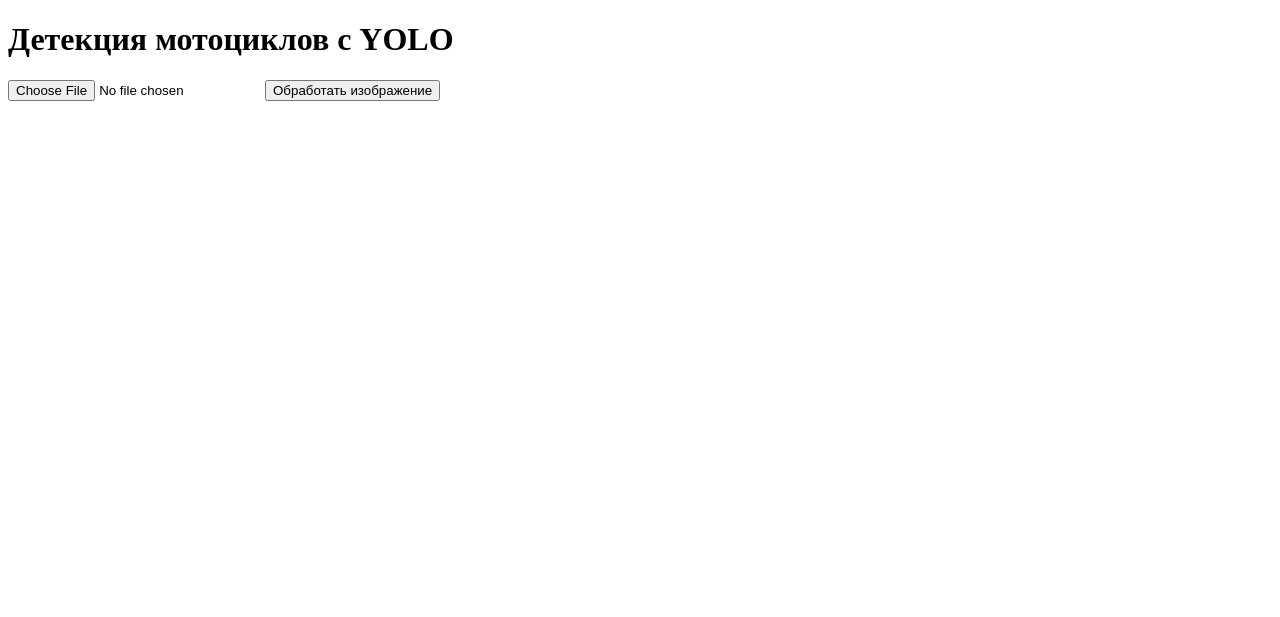
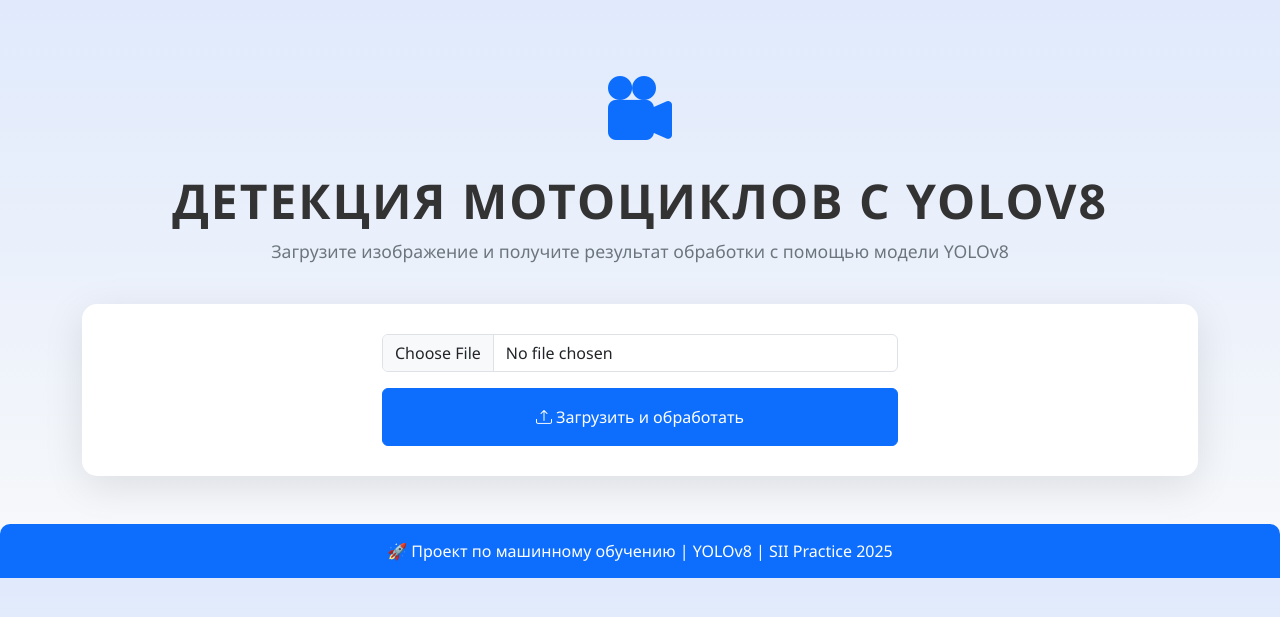
Before and after one commit to maxim1903/sii_-practice, a Flask app: page / in a window 1280 px wide. Shown: the top 617 px of the page. Run offline with Flask 3, Linux system fonts and the light colour scheme.

Commit message:
Add web part

```diff
--- a/webapp/templates/index.html
+++ b/webapp/templates/index.html
@@ -1,22 +1,182 @@
 <!DOCTYPE html>
-<html lang="en">
+<html lang="ru">
 <head>
-  <meta charset="UTF-8">
-  <title>Motorcycle Detector</title>
+    <meta charset="UTF-8">
+    <meta name="viewport" content="width=device-width, initial-scale=1">
+    <title>Детекция мотоциклов с YOLOv8</title>
+
+    <!-- Bootstrap -->
+    <link href="https://cdn.jsdelivr.net/npm/bootstrap@5.3.3/dist/css/bootstrap.min.css" rel="stylesheet">
+    <link href="https://cdn.jsdelivr.net/npm/bootstrap-icons@1.10.5/font/bootstrap-icons.css" rel="stylesheet">
+
+    <!-- Custom CSS -->
+    <style>
+        body {
+            background: linear-gradient(to bottom, #e0eafc, #f8f9fa);
+            font-family: 'Segoe UI', Tahoma, Geneva, Verdana, sans-serif;
+            color: #212529;
+        }
+
+        .container {
+            padding-top: 60px;
+        }
+
+        .title {
+            font-size: 3rem;
+            font-weight: 700;
+            color: #333;
+            letter-spacing: 2px;
+            text-transform: uppercase;
+        }
+
+        .subtitle {
+            font-size: 1.1rem;
+            color: #6c757d;
+            margin-bottom: 40px;
+        }
+
+        .upload-section {
+            background: #fff;
+            border-radius: 15px;
+            padding: 30px;
+            box-shadow: 0 10px 40px rgba(0, 0, 0, 0.1);
+            transition: transform 0.3s ease-in-out;
+        }
+
+        .upload-section:hover {
+            transform: scale(1.02);
+        }
+
+        .image-grid {
+            display: flex;
+            gap: 30px;
+            justify-content: center;
+            margin-top: 50px;
+            flex-wrap: wrap;
+            transition: transform 0.5s ease;
+        }
+
+        .image-box {
+            width: 45%;
+            transition: transform 0.5s ease;
+        }
+
+        .image-box:hover {
+            transform: scale(1.05);
+        }
+
+        .card-img {
+            max-height: 500px;
+            width: 100%;
+            object-fit: contain;
+            border-radius: 10px;
+            box-shadow: 0 8px 25px rgba(0, 0, 0, 0.15);
+        }
+
+        .card-header {
+            background-color: #0d6efd;
+            color: #fff;
+            font-weight: bold;
+            text-transform: uppercase;
+            padding: 15px;
+            font-size: 1.2rem;
+            border-radius: 10px 10px 0 0;
+        }
+
+        .footer {
+            background-color: #0d6efd;
+            color: white;
+            padding: 15px;
+            text-align: center;
+            margin-top: 70px;
+            font-size: 1rem;
+            border-radius: 10px 10px 0 0;
+        }
+
+        .footer p {
+            margin: 0;
+        }
+
+        /* Поддержка мобильных устройств */
+        @media (max-width: 768px) {
+            .image-box {
+                width: 100%;
+            }
+
+            .title {
+                font-size: 2.5rem;
+            }
+        }
+
+        /* Анимации и hover эффекты */
+        @keyframes fadeInUp {
+            0% {
+                opacity: 0;
+                transform: translateY(10px);
+            }
+            100% {
+                opacity: 1;
+                transform: translateY(0);
+            }
+        }
+
+        .fadeInUp {
+            animation: fadeInUp 0.7s ease-in-out;
+        }
+
+    </style>
 </head>
 <body>
-  <h1>Детекция мотоциклов с YOLO</h1>
-  <form method="post" enctype="multipart/form-data">
-    <input type="file" name="image" accept="image/*" required>
-    <input type="submit" value="Обработать изображение">
-  </form>
 
-  {% if uploaded_image %}
-    <h2>Загруженное изображение:</h2>
-    <img src="{{ url_for('static', filename='uploads/' + uploaded_image) }}" width="300">
+<div class="container text-center fadeInUp">
+    <i class="bi bi-camera-reels-fill text-primary" style="font-size: 4rem;"></i>
+    <h1 class="title mt-3">Детекция мотоциклов с YOLOv8</h1>
+    <p class="subtitle">Загрузите изображение и получите результат обработки с помощью модели YOLOv8</p>
 
-    <h2>Результат детекции:</h2>
-    <img src="{{ url_for('static', filename='results/' + result_image) }}" width="300">
-  {% endif %}
+    <!-- Форма загрузки изображения -->
+    <form method="POST" enctype="multipart/form-data" class="upload-section mx-auto">
+        <div class="row justify-content-center">
+            <div class="col-md-8 col-lg-6">
+                <div class="mb-3">
+                    <input type="file" class="form-control" name="image" required>
+                </div>
+                <button type="submit" class="btn btn-primary w-100 py-3">
+                    <i class="bi bi-upload"></i> Загрузить и обработать
+                </button>
+            </div>
+        </div>
+    </form>
+
+    <!-- Показ изображений (оригинал и результат) -->
+    {% if uploaded_image and result_image %}
+    <div class="image-grid">
+        <div class="image-box">
+            <div class="card shadow border-info">
+                <div class="card-header">Оригинальное изображение</div>
+                <div class="card-body bg-light">
+                    <img src="{{ url_for('static', filename='uploads/' + uploaded_image) }}" class="card-img" alt="Загруженное изображение">
+                </div>
+            </div>
+        </div>
+
+        <div class="image-box">
+            <div class="card shadow border-success">
+                <div class="card-header">Результат детекции</div>
+                <div class="card-body bg-light">
+                    <img src="{{ url_for('static', filename='results/' + result_image) }}" class="card-img" alt="Результат детекции">
+                </div>
+            </div>
+        </div>
+    </div>
+    {% endif %}
+</div>
+
+<!-- Подвал -->
+<div class="footer mt-5">
+    <p>🚀 Проект по машинному обучению | YOLOv8 | SII Practice 2025</p>
+</div>
+
+<!-- Bootstrap JS -->
+<script src="https://cdn.jsdelivr.net/npm/bootstrap@5.3.3/dist/js/bootstrap.bundle.min.js"></script>
 </body>
 </html>
```
Also changed, not shown: 1 other file.
